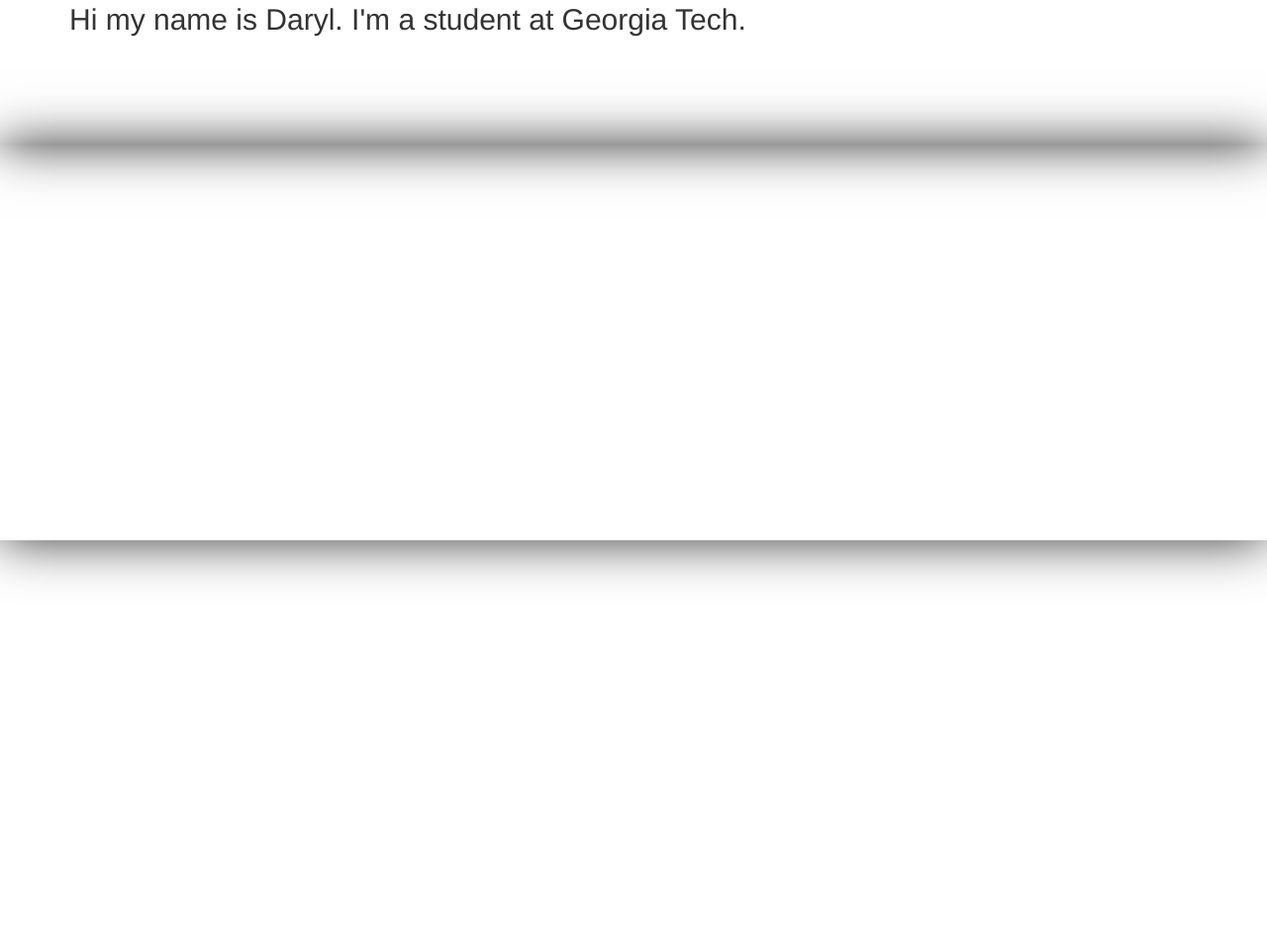
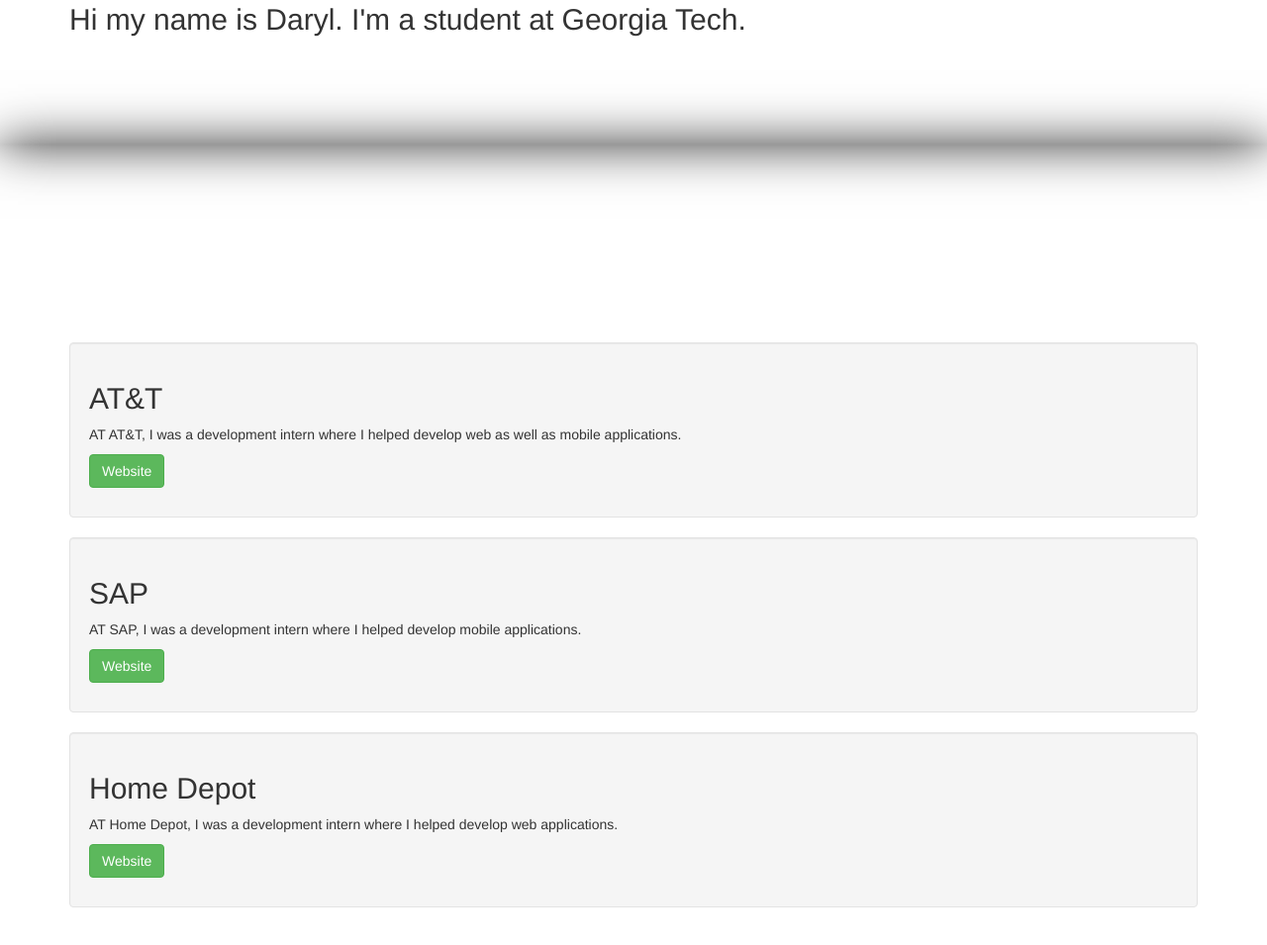
Before and after one commit to dhalima3/dhalima3.github.io, a plain HTML site: page index.html in a window 1280 px wide. Shown: the part 189-1144 px from the top of the page at 99% size. Before the commit the page ends 800 px from the top, so only its background shows below. Drawn offline with nearby package versions, Linux system fonts and the light colour scheme.

Commit message:
work history

```diff
--- a/index.html
+++ b/index.html
@@ -88,7 +88,30 @@
   	<!-- End of Section 1-->
 
   	<!--Section 2 (Home) -->
-  	<section id="home" data-speed="4" data-type="background"></section>
+  	<section id="home" data-speed="4" data-type="background">
+  		<div class="container">
+  			<div class="row-fluid">
+  				<div class="span4 well">
+	  				<h2>AT&amp;T</h2>
+	  				<p> AT AT&amp;T, I was a development intern where I helped develop web as well as mobile applications.</p>
+	  				<p><a class="btn btn-success" href='#'>Website</a></p>
+  				</div>
+  				<div class="span4 well">
+	  				<h2>SAP</h2>
+	  				<p> AT SAP, I was a development intern where I helped develop mobile applications.</p>
+	  				<p><a class="btn btn-success" href='#'>Website</a></p>
+  				</div>
+  				<div class="span4 well">
+	  				<h2>Home Depot</h2>
+	  				<p> AT Home Depot, I was a development intern where I helped develop web applications.</p>
+	  				<p><a class="btn btn-success" href='#'>Website</a></p>
+  				</div>
+  			</div>
+  		</div>
+  	</section>
+
+  	<!--Section 3 (Contact) -->
+
 
     <!-- jQuery (necessary for Bootstrap's JavaScript plugins) -->
     <script src="https://ajax.googleapis.com/ajax/libs/jquery/1.11.0/jquery.min.js"></script>
```
